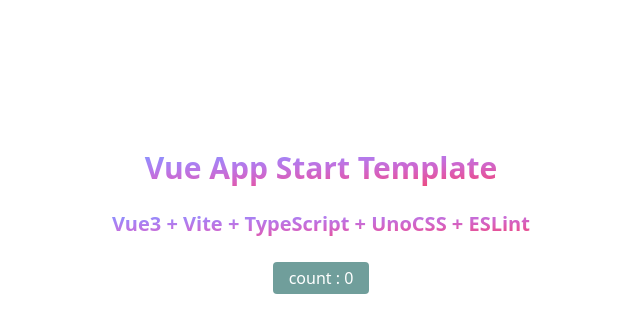
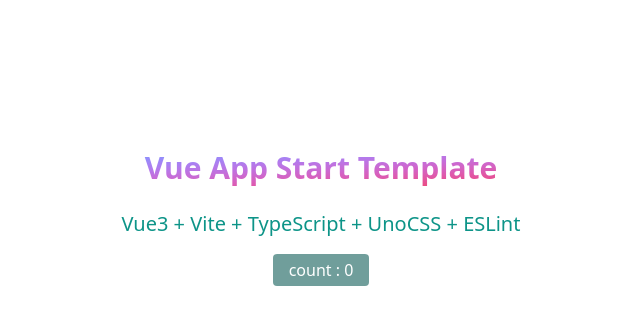
Before and after one commit to yangss3/vue-app-starter, a Vue app: page / in a window 1280 px wide. Shown: the top 332 px of the page, without its empty margins (319-959 px from the left). Built offline with nearby package versions, Linux system fonts and the light colour scheme.

Commit message:
chore: update

```diff
--- a/auto-imports.d.ts
+++ b/auto-imports.d.ts
@@ -1,13 +1,13 @@
 // Generated by 'unplugin-auto-import'
-// We suggest you to commit this file into source control
+export {}
 declare global {
+  const EffectScope: typeof import('vue')['EffectScope']
   const computed: typeof import('vue')['computed']
   const createApp: typeof import('vue')['createApp']
   const customRef: typeof import('vue')['customRef']
   const defineAsyncComponent: typeof import('vue')['defineAsyncComponent']
   const defineComponent: typeof import('vue')['defineComponent']
   const effectScope: typeof import('vue')['effectScope']
-  const EffectScope: typeof import('vue')['EffectScope']
   const getCurrentInstance: typeof import('vue')['getCurrentInstance']
   const getCurrentScope: typeof import('vue')['getCurrentScope']
   const h: typeof import('vue')['h']
@@ -45,10 +45,7 @@
   const useAttrs: typeof import('vue')['useAttrs']
   const useCssModule: typeof import('vue')['useCssModule']
   const useCssVars: typeof import('vue')['useCssVars']
-  const useRoute: typeof import('vue-router')['useRoute']
-  const useRouter: typeof import('vue-router')['useRouter']
   const useSlots: typeof import('vue')['useSlots']
   const watch: typeof import('vue')['watch']
   const watchEffect: typeof import('vue')['watchEffect']
 }
-export {}
--- /dev/null
+++ b/shims.d.ts
@@ -0,0 +1,6 @@
+declare module '*.vue' {
+  import type { DefineComponent } from 'vue'
+  // eslint-disable-next-line @typescript-eslint/ban-types
+  const component: DefineComponent<{}, {}, any>
+  export default component
+}
--- a/src/components/HelloWorld.vue
+++ b/src/components/HelloWorld.vue
@@ -12,7 +12,7 @@
     <h1 class="text-3xl title">
       {{ msg }}
     </h1>
-    <h2 class="text-xl title">
+    <h2 class="text-xl text-teal-600 my-4">
       Vue3 + Vite + TypeScript + UnoCSS + ESLint
     </h2>
     <div>
--- a/vite.config.ts
+++ b/vite.config.ts
@@ -24,7 +24,7 @@
     UnoCSS(),
     Components(),
     AutoImport({
-      imports: ['vue', 'vue-router'],
+      imports: ['vue'],
       eslintrc: { enabled: true }
     })
   ]
```
Also changed, not shown: package.json (+9 -9 lines), .eslintrc-auto-import.json.
